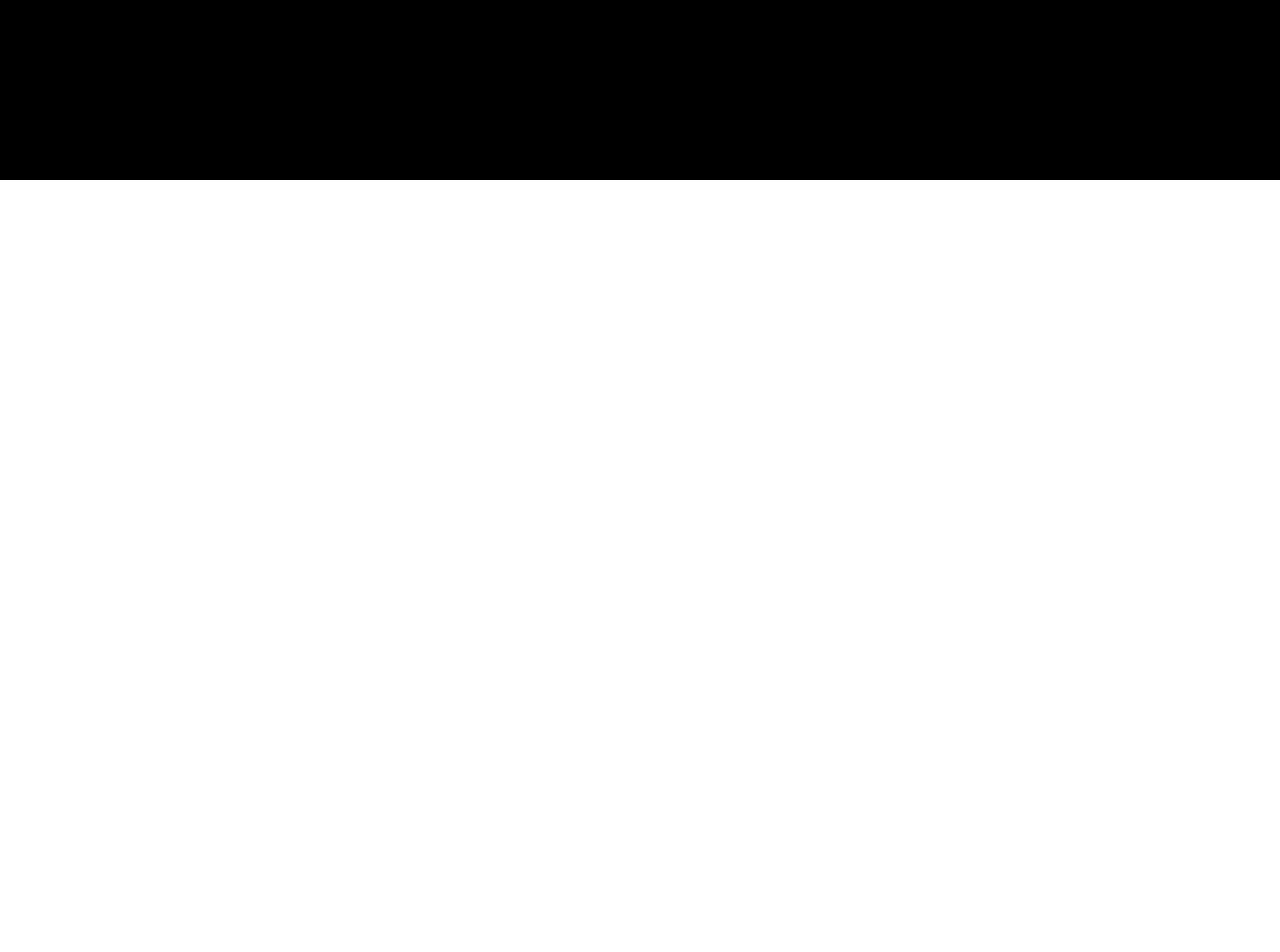
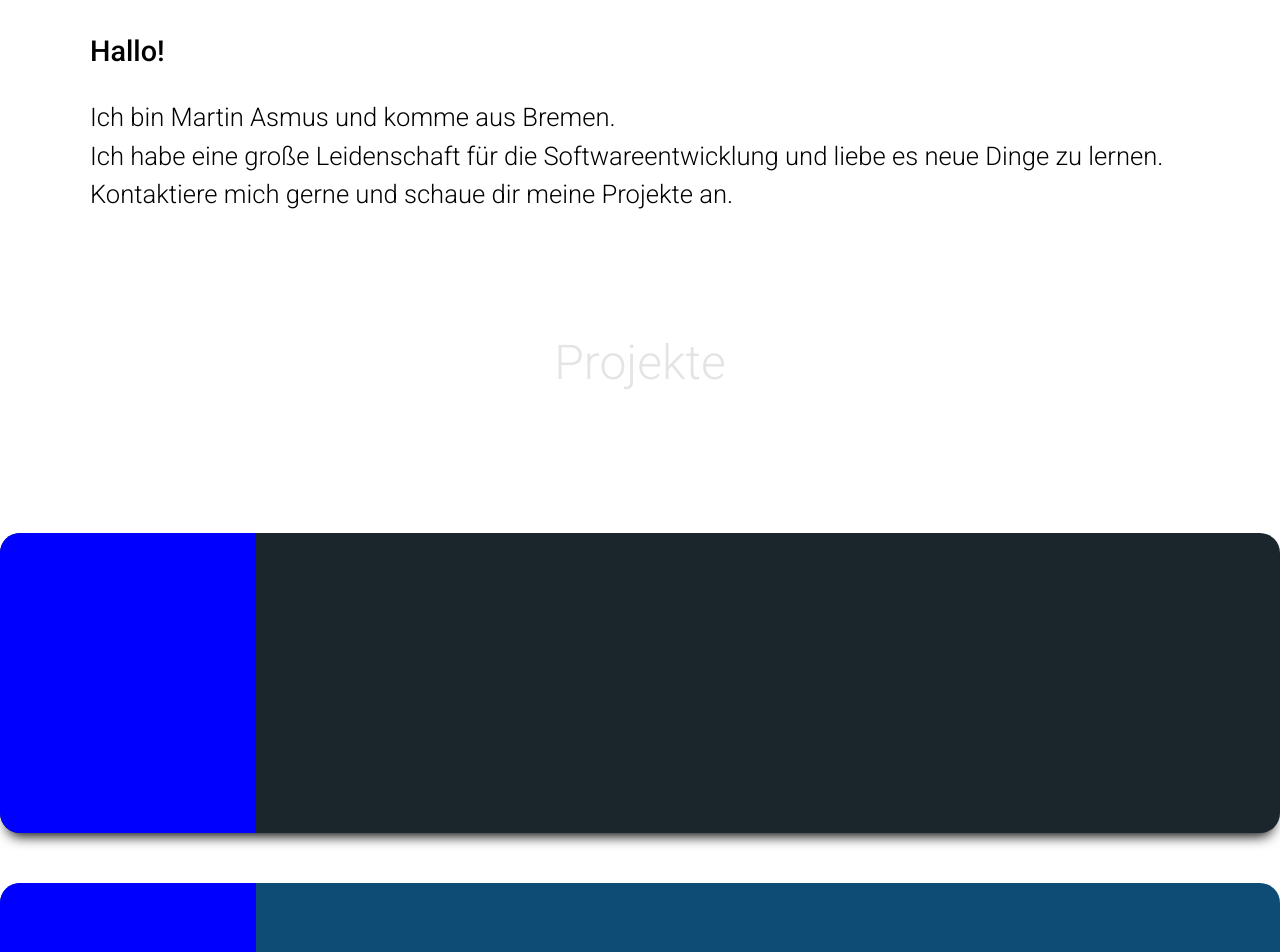
Before and after one commit to Skippaddin/resume-website, a React (Vite) app: page / in a window 1280 px wide. Shown: the part 820-1772 px from the top of the page. Before the commit the page ends 1000 px from the top, so only its background shows below. Built offline with nearby package versions, Linux system fonts and the light colour scheme.

Commit message:
finished landing page. Added Scrolltrigger. Started Projects section with designing cards

```diff
--- a/package.json
+++ b/package.json
@@ -14,8 +14,10 @@
     "@fortawesome/fontawesome-svg-core": "^6.7.2",
     "@fortawesome/free-brands-svg-icons": "^6.7.2",
     "@fortawesome/react-fontawesome": "^0.2.2",
+    "@gsap/react": "^2.1.2",
     "@tsparticles/react": "^3.0.0",
     "@tsparticles/slim": "^3.8.1",
+    "gsap": "^3.12.7",
     "lucide-react": "^0.487.0",
     "react": "^19.0.0",
     "react-dom": "^19.0.0",
--- /dev/null
+++ b/src/components/Card/Card.jsx
@@ -0,0 +1,15 @@
+import React from "react";
+import styles from "./Card.module.css";
+
+function Card({color, header, right}) {
+  return (
+    <div style={{backgroundColor: color, color: 'var(--font-color)'}} className={styles.card}>
+      <div className={styles.header}>{header}</div>
+      <div className={styles.left}>
+      </div>
+      <div className={styles.right}></div>
+    </div>
+  );
+}
+
+export default Card;
--- /dev/null
+++ b/src/components/Card/Card.module.css
@@ -0,0 +1,36 @@
+.card {
+  width: 100%;
+  max-width: 1280px;
+  height: 300px;
+  margin-top: 50px;
+  border-radius: 20px;
+  /*display: grid;
+  grid-template-columns: minmax(150px, 200px) minmax(300px, 1180px);
+  grid-template-rows: 1fr 4fr;*/
+  -webkit-box-shadow: 0px 10px 13px -7px #000000, 0px 0px 10px 5px rgba(0,0,0,0);
+  box-shadow: 0px 10px 13px -7px #000000, 0px 0px 10px 5px rgba(0,0,0,0);
+  overflow: hidden;
+  background-color: #1B262C;
+  position: relative;
+}
+
+.header {
+  width: 100%;
+  padding: 10px;
+  display: flex;
+  align-items: center;
+}
+
+.header h2 {
+  margin: 0;
+  font-weight: 300;
+}
+
+.left {
+  background-color: blue;
+  height: 100%;
+  width: 20%;
+  top: 0;
+  position: absolute;
+  display: flex;
+}
--- a/src/components/NavBar/Navbar.jsx
+++ b/src/components/NavBar/Navbar.jsx
@@ -26,7 +26,7 @@ function NavBar() {
   return (
     <>
     <header>
-      <nav className={`${styles.navbar} ${scrolled ? styles.scrolled : ""}`}>
+      <nav className={`${styles.navbar} ${scrolled && styles.scrolled}`}>
         <NavLink className={styles.leftNav} to="/">Martin Asmus</NavLink>
         <div className={styles.rightNav}>
           <NavLink to="/">HOME</NavLink>
--- a/src/components/NavBar/Navbar.module.css
+++ b/src/components/NavBar/Navbar.module.css
@@ -30,9 +30,8 @@
 }
 
 .rightNav {
-  width: 340px;
   display: flex;
-  justify-content: space-between;
+  gap: 25px;
 }
 
 .rightNav a {
--- /dev/null
+++ b/src/components/Projects/Projects.jsx
@@ -0,0 +1,17 @@
+import React from "react";
+import styles from "./Projects.module.css";
+import Card from "../Card/Card";
+
+function Projects() {
+
+  const projectHeader1 = <h2>Meine Webseite</h2>;
+
+  return (
+    <div className={styles.projects}>
+      <Card color="#1B262C" header={projectHeader1}/>
+      <Card color="#0F4C75"/>
+    </div>
+  );
+}
+
+export default Projects;
--- /dev/null
+++ b/src/components/Projects/Projects.module.css
@@ -0,0 +1,9 @@
+.projects {
+  width: 100%;
+  height: 1000px;
+  background-color: #fff;
+  align-items: center;
+  display: flex;
+  flex-direction: column;
+  padding: 20px 0;
+}
--- a/src/main.jsx
+++ b/src/main.jsx
@@ -4,6 +4,12 @@ import './index.css'
 import { createBrowserRouter, createRoutesFromElements, Route, RouterProvider } from 'react-router'
 import Homepage from './pages/Homepage/Homepage';
 import Layout from './components/Layout/Layout';
+import { gsap } from "gsap";
+import { useGSAP } from '@gsap/react';
+import { ScrollTrigger } from 'gsap/ScrollTrigger';
+import { ScrollToPlugin } from 'gsap/ScrollToPlugin';
+
+gsap.registerPlugin(useGSAP, ScrollTrigger, ScrollToPlugin);
 
 const router = createBrowserRouter(createRoutesFromElements(
   <Route path='/' element={<Layout/>}>
--- a/src/pages/Homepage/Homepage.jsx
+++ b/src/pages/Homepage/Homepage.jsx
@@ -4,15 +4,33 @@ import { DiscordFilled, MailFilled, GithubFilled, ProjectFilled } from "@ant-des
 import IconTooltip from "../../components/IconTooltip/IconTooltip";
 import { FontAwesomeIcon } from "@fortawesome/react-fontawesome";
 import { faSteam, faTwitch } from "@fortawesome/free-brands-svg-icons";
+import { gsap } from "gsap";
+import { useGSAP } from "@gsap/react";
+import Projects from "../../components/Projects/Projects";
 
 function Homepage() {
+
+  useGSAP(() => {
+    let tl = gsap.timeline({
+      scrollTrigger: {
+        trigger: `.${styles.about__me}`,
+        start: '50% bottom'
+      }
+    });
+
+    tl.from('.about1', {x: 100, opacity: 0, duration: 0.6})
+      .from('.about2', {x: 100, opacity: 0, duration: 0.6}, '-=0.4')
+      .from('.about3', {x: 100, opacity: 0, duration: 0.6}, '-=0.4')
+      .from('.about4', {x: 100, opacity: 0, duration: 0.6}, '-=0.4');
+  });
+
   return (
     <>
     <div className={styles.container}>
       <div className={styles.presentation}>
         <img alt="profile picture" src="src\assets\Foto_downscaled.jpg"/>
         <h1>Martin Asmus</h1>
-        <h2>Short Description</h2>
+        <h2>Softwareentwickler mit Leidenschaft</h2>
         <div className={styles.socials}>
           <IconTooltip link="mailto:masmus@uni-bremen.de" Icon={MailFilled} text="masmus@uni-bremen.de"/>
           <IconTooltip link="https://mobile4d-projekt.de" Icon={ProjectFilled} text="mobile4D"/>
@@ -23,9 +41,18 @@ function Homepage() {
         </div>
       </div>
     </div>
-    <div className={styles.aboutMe}>
-
+    <div className={styles.about__me__container}>
+      <div className={styles.about__me}>
+        <p className="about1"><strong>Hallo!</strong></p>
+        <p className="about2">Ich bin Martin Asmus und komme aus Bremen.</p>
+        <p className="about3">Ich habe eine große Leidenschaft für die Softwareentwicklung und liebe es neue Dinge zu lernen.</p>
+        <p className="about4">Kontaktiere mich gerne und schaue dir meine Projekte an.</p>
+      </div>
     </div>
+    <div className={styles.headline}>
+      <h1>Projekte</h1>
+    </div>
+    <Projects/>
     </>
   );
 }
--- a/src/pages/Homepage/Homepage.module.css
+++ b/src/pages/Homepage/Homepage.module.css
@@ -30,7 +30,7 @@
 .presentation h2 {
   color: var(--font-color);
   font-weight: 300;
-  font-size: 2rem;
+  font-size: 1.6rem;
   line-height: 1;
   margin: 20px 0 0;
 }
@@ -47,8 +47,47 @@
   color: var(--font-color);
 }
 
-.aboutMe {
+.about__me__container {
+  width: 100%;
+  background-color: #fff;
+}
+
+.about__me {
+  margin-left: auto;
+  margin-right: auto;
+  width: 100%;
+  max-width: 1100px;
+  padding: 24px 0px;
+}
+
+.about__me p {
+  font-size: 1.6rem;
+  font-weight: 300;
+}
+
+.about__me strong {
+  font-size: 1.8rem;
+  font-weight: 500;
+}
+
+.about__me p:not(:first-child) {
+  margin: 0;
+}
+
+.about__me p:last-child {
+  margin-bottom: 25.6px;
+}
+
+.headline {
   width: 100%;
   height: 200px;
-  background-color: black;
+  display: flex;
+  justify-content: center;
+  align-items: center;
 }
+
+.headline h1 {
+  font-weight: 300;
+  font-size: 3rem;
+  color: var(--font-color);
+}
```
Also changed, not shown: src/assets/React Logo.svg (added), 1 other file (tests, documents, lock files or other folders).
